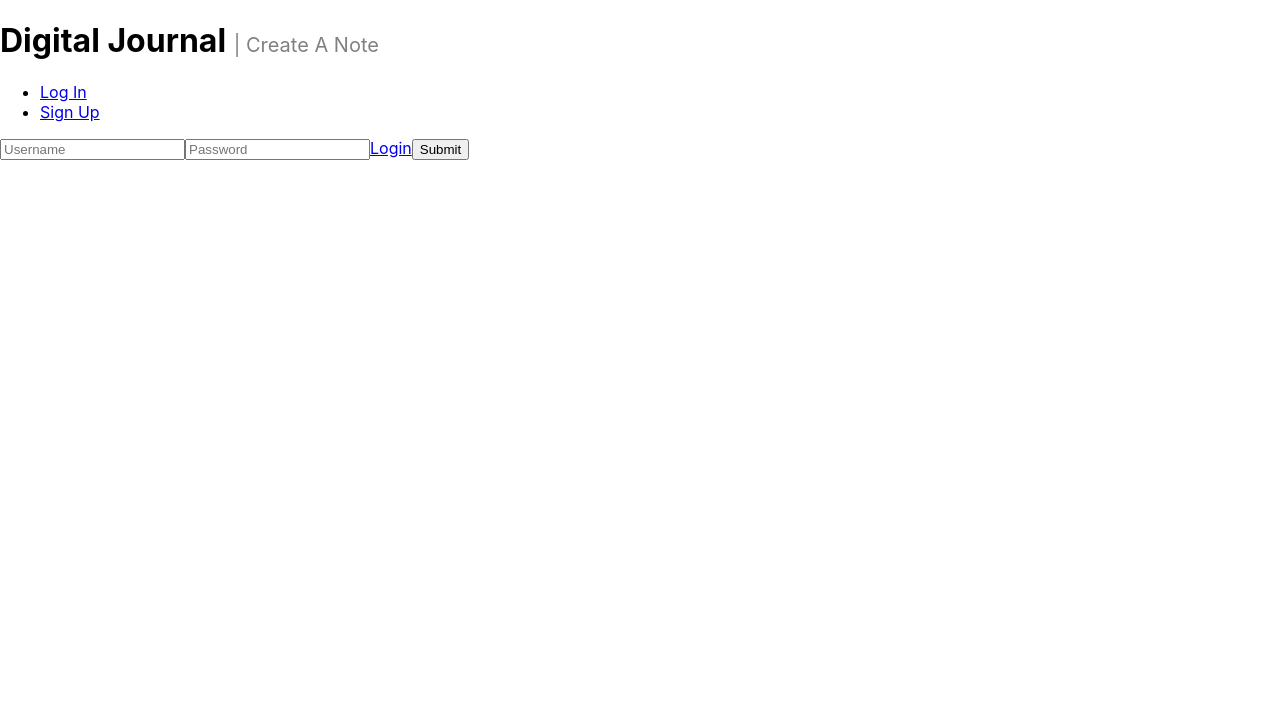
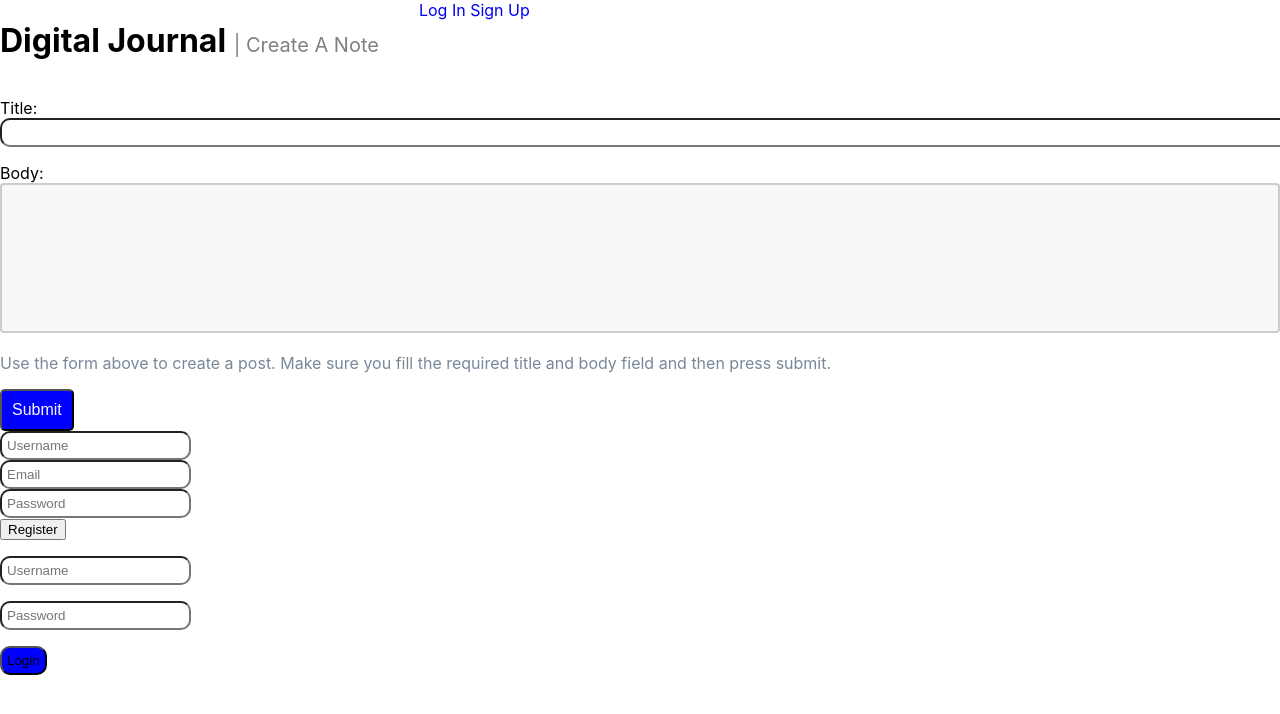
Before and after one commit to Hemlatab/digital-journal, a React (Create React App) app: page /LoginForm in a window 1280 px wide. Shown: the top 714 px of the page. Built offline with nearby package versions, Linux system fonts and the light colour scheme.

Commit message:
Create Journal form, add styles

```diff
--- a/src/components/AddJournalForm.css
+++ b/src/components/AddJournalForm.css
@@ -1,5 +1,12 @@
-textarea{
-    width:100%;
+input [type="text"] {
+  background-color: #f8f8f8;
+}
+.journal-title {
+  width: 100%;
+  background-color: #f8f8f8;
+}
+textarea {
+  width: 100%;
   height: 150px;
   padding: 12px 20px;
   box-sizing: border-box;
@@ -9,10 +16,13 @@ textarea{
   font-size: 16px;
   resize: none;
 }
-.body-para{
-    color:lightslategray;
+.body-para {
+  color: lightslategray;
 }
-.submit-post{
-    padding: 5px;
+.submit-post-btn {
+  padding: 10px;
   background-color: blue;
+  color: #f8f8f8;
+  border-radius: 5px;
+  font-size: 16px;
 }
--- a/src/components/AddJournalForm.js
+++ b/src/components/AddJournalForm.js
@@ -5,16 +5,17 @@
 //onsubmit add it to array add body n title to array in state
 //create component for cards journal card
 import React from "react";
+import './AddJournalForm.css';
 
 class AddJournalForm extends React.Component{
 
     render(){
         return(
             <React.Fragment>
-                <input type="text" />title
-                <textarea>Body</textarea>
+                <p>Title: <input type="text" className="journal-title"/></p>
+                Body: <textarea></textarea>
                 <p className="body-para">Use the form above to create a post. Make sure you fill the required title and body field and then press submit.</p>
-                <button className="submit-post">Submit</button>
+                <button className="submit-post-btn">Submit</button>
             </React.Fragment>
         )
     }
--- a/src/components/App.js
+++ b/src/components/App.js
@@ -2,13 +2,18 @@ import React from 'react';
 import './App.css';
 import Header from './Header';
 import LoginForm from './LoginForm';
+import SignupForm from './SignupForm';
+import AddJournalForm from './AddJournalForm';
 
 
 function App() {
   return (
     <div className="App">
      <Header />
-      <LoginForm />
+     <AddJournalForm />
+     <br />
+     <SignupForm />
+     <LoginForm />
 
     </div>
   );
--- a/src/components/Header.css
+++ b/src/components/Header.css
@@ -0,0 +1,19 @@
+.header {
+  display: flex;
+}
+
+.navbar {
+}
+
+.navbar ul {
+  margin: 0;
+  float: right;
+}
+
+.navbar ul li {
+  list-style: none;
+}
+
+.navbar ul li a {
+  text-decoration: none;
+}
--- a/src/components/Header.js
+++ b/src/components/Header.js
@@ -1,14 +1,15 @@
 import React from 'react';
+import './Header.css';
 
 function Header(){
 
     return(
-        <header>
+        <header className="header">
         <h1>Digital Journal <span className="create-note-title">| Create A Note</span></h1>
       <nav className="navbar">
         <ul>
-          <li><a href="./LoginForm.js">Log In</a></li>
-          <li><a href="./SignupForm.js">Sign Up</a></li>
+          <li><a href="./LoginForm.js">Log In </a>
+          <a href="./SignupForm.js">Sign Up</a></li>
         </ul>
       </nav>
         </header>
--- a/src/components/LoginForm.css
+++ b/src/components/LoginForm.css
@@ -1,13 +1,22 @@
-.login-form{
-    padding: 50px;
+.login-form {
+  padding: 50px;
 }
 
-input [type="text"]{
-    padding:5px;
-    background-color:#ffffff;
+input[type="text"] {
+  padding: 5px;
+  background-color: #ffffff;
+  border-radius: 10px;
 }
 
-.login-submit-btn{
-    padding: 10px;
-    background-color: blue;
+input[type="password"] {
+  padding: 5px;
+  background-color: #ffffff;
+  border-radius: 10px;
 }
+
+.login-submit-btn {
+  padding: 5px;
+  background-color: blue;
+  border-radius: 10px;
+  align-items: center;
+}
--- a/src/components/LoginForm.js
+++ b/src/components/LoginForm.js
@@ -1,5 +1,5 @@
 import React from 'react';
-
+import './LoginForm.css';
 class LoginForm extends React.Component{
     state={
         username:'',
@@ -8,10 +8,9 @@ class LoginForm extends React.Component{
         render(){
             return(
             <React.Fragment className="login-form">
-            <input type="text" placeholder="Username"/>
-            <input type="password" placeholder="Password"/>
-            <a href="#">Login</a>
-            <button className="login-submit-btn">Submit</button>
+            <p><input type="text" placeholder="Username"/></p>
+            <p><input type="password" placeholder="Password"/></p>
+            <button className="login-submit-btn">Login</button>
             </React.Fragment>
         );
 }
--- a/src/components/SignupForm.css
+++ b/src/components/SignupForm.css
@@ -0,0 +1,17 @@
+input[type="text"] {
+  padding: 5px;
+  background-color: #ffffff;
+  border-radius: 10px;
+}
+
+input[type="password"] {
+  padding: 5px;
+  background-color: #ffffff;
+  border-radius: 10px;
+}
+
+.register-btn {
+  padding: 5px;
+  background-color: blue;
+  border-radius: 10px;
+}
--- a/src/components/SignupForm.js
+++ b/src/components/SignupForm.js
@@ -7,10 +7,10 @@ class SignupForm extends React.Component{
             render(){
                 return(
                     <React.Fragment className="signup-form">
-                        <input type="text" placeholder="Username" />
-                        <input type="text" placeholder="Email" />
-                        <input type="text" placeholder="Password" />
-                        <button>Register</button>
+                        <input type="text" placeholder="Username" /><br />
+                        <input type="text" placeholder="Email" /><br />
+                        <input type="text" placeholder="Password" /><br />
+                        <button className="register-btn">Register</button>
 
                     </React.Fragment>
                 )
```
Also changed, not shown: src/components/JournalCard.js (+13 -0 lines). Lines whose indentation alone changed are shown as unchanged.
